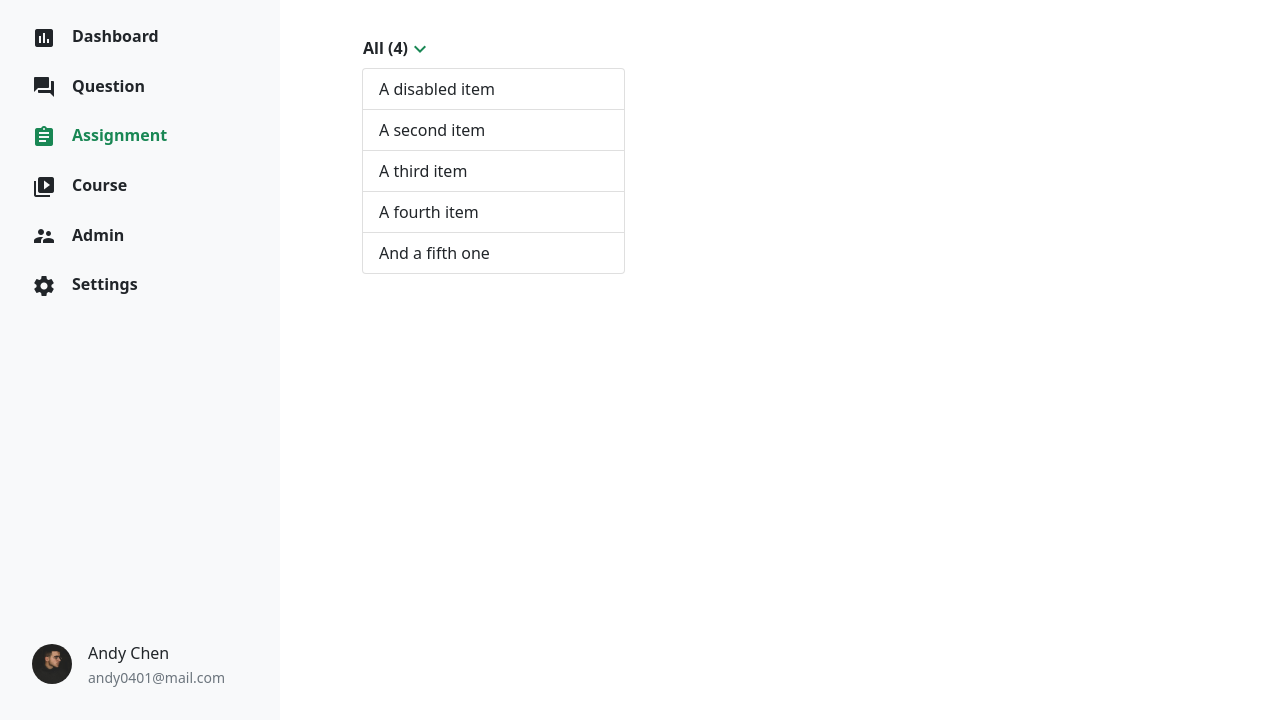
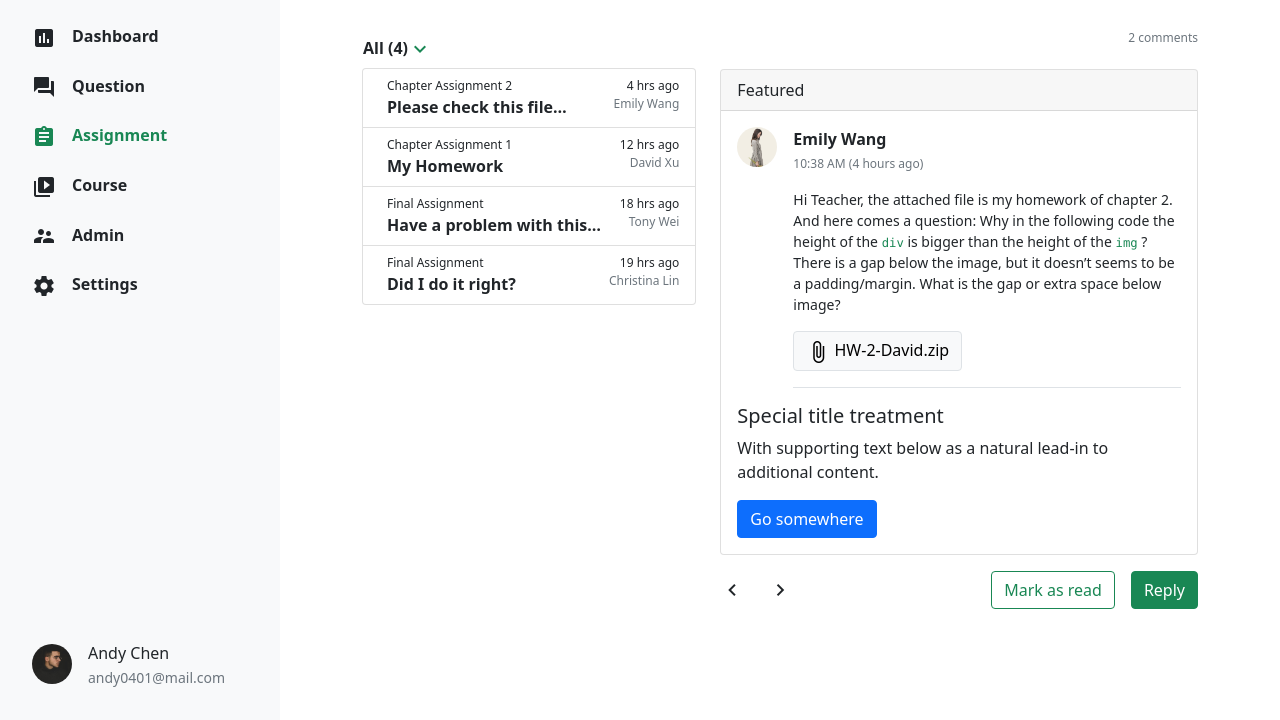
Before and after one commit to JillKate/2022HexWeek5, a plain HTML site: page index.html in a window 1280 px wide. Shown: the part 80-800 px from the top of the page. Drawn offline with nearby package versions, Linux system fonts and the light colour scheme.

Commit message:
Update 2022-09-13T20:34:03.488Z

```diff
--- a/assets/style/all.css
+++ b/assets/style/all.css
@@ -17,6 +17,9 @@ span {
 
 .fs-14 {
   font-size: 14px; }
+
+.fs-12 {
+  font-size: 12px; }
 
 .aside {
   padding: 32px 0 32px 32px;
@@ -40,4 +43,12 @@ span {
   padding-top: 32px;
   padding-bottom: 32px; }
 
+.main .student-photo {
+  background-image: url(../images/emilywang.jpeg);
+  width: 40px;
+  height: 40px;
+  background-repeat: no-repeat;
+  background-position: center center;
+  background-size: cover; }
+
 /*# sourceMappingURL=all.css.map */
--- a/index.html
+++ b/index.html
@@ -78,27 +78,121 @@
     </div>
   </nav>
 
-  <main>
+  <main class="main">
     <div class="row">
-      <div class="col-12 col-md-4">
+      <div class="col-12 col-md-5">
         <p class="m-0">
-          <a class="btn text-dark fw-bold ps-0" data-bs-toggle="collapse" href="#collapseExample" role="button"
-            aria-expanded="false" aria-controls="collapseExample">
+          <a class="btn text-dark fw-bold ps-0" data-bs-toggle="collapse" href="#collapseList" role="button"
+            aria-expanded="false" aria-controls="collapseList">
             All (4)<span class="material-icons text-success">expand_more</span>
           </a>
         </p>
-        <div class="collapse show" id="collapseExample">
+        <div class="collapse show" id="collapseList">
           <ul class="list-group">
-            <li class="list-group-item list-group-item-action">A disabled item</li>
-            <li class="list-group-item list-group-item-action">A second item</li>
-            <li class="list-group-item list-group-item-action">A third item</li>
-            <li class="list-group-item list-group-item-action">A fourth item</li>
-            <li class="list-group-item list-group-item-action">And a fifth one</li>
+            <li
+              class="list-group-item list-group-item-action d-flex justify-content-between align-items-start text-dark"
+              data-bs-toggle="collapse" href="#collapseList1" role="button" aria-expanded="false"
+              aria-controls="collapseList1">
+              <div class="ms-2 me-auto">
+                <div class="fs-12">Chapter Assignment 2</div>
+                <div class="fw-bold">Please check this file…</div>
+              </div>
+              <div class="text-end fs-12">
+                <div>4 hrs ago</div>
+                <div class="text-secondary">Emily Wang</div>
+              </div>
+            </li>
+
+            <li
+              class="list-group-item list-group-item-action d-flex justify-content-between align-items-start text-dark"
+              data-bs-toggle="collapse" href="#collapseList2" role="button" aria-expanded="false"
+              aria-controls="collapseList2">
+              <div class="ms-2 me-auto">
+                <div class="fs-12">Chapter Assignment 1</div>
+                <div class="fw-bold">My Homework</div>
+              </div>
+              <div class="text-end fs-12">
+                <div>12 hrs ago</div>
+                <div class="text-secondary">David Xu</div>
+              </div>
+            </li>
+
+            <li
+              class="list-group-item list-group-item-action d-flex justify-content-between align-items-start text-dark"
+              data-bs-toggle="collapse" href="#collapseList3" role="button" aria-expanded="false"
+              aria-controls="collapseList3">
+              <div class="ms-2 me-auto">
+                <div class="fs-12">Final Assignment</div>
+                <div class="fw-bold">Have a problem with this…</div>
+              </div>
+              <div class="text-end fs-12">
+                <div>18 hrs ago</div>
+                <div class="text-secondary">Tony Wei</div>
+              </div>
+            </li>
+
+            <li
+              class="list-group-item list-group-item-action d-flex justify-content-between align-items-start text-dark"
+              data-bs-toggle="collapse" href="#collapseList4" role="button" aria-expanded="false"
+              aria-controls="collapseList4">
+              <div class="ms-2 me-auto">
+                <div class="fs-12">Final Assignment</div>
+                <div class="fw-bold">Did I do it right?</div>
+              </div>
+              <div class="text-end fs-12">
+                <div>19 hrs ago</div>
+                <div class="text-secondary">Christina Lin</div>
+              </div>
+            </li>
           </ul>
         </div>
       </div>
-      <div class="col-12 col-md-8"></div>
-    </div>
+      <div class="col-12 col-md-7">
+        <p class="text-end text-secondary fs-12 m-0" style="height: 40px;">2 comments</p>
+
+        <div class="collapse show" id="collapseList1">
+          <div class="card">
+            <div class="card-header">
+              Featured
+            </div>
+            <div class="card-body">
+              <div class="d-flex mb-3">
+                <div class="flex-shrink-0">
+                  <div class="student-photo rounded-circle"></div>
+                </div>
+                <div class="flex-grow-1 ms-3 border-bottom">
+                  <p class="fw-bold mb-1">Emily Wang</p>
+                  <p class="text-secondary mb-3 fs-12">10:38 AM (4 hours ago)</p>
+                  <p class="fs-14">Hi Teacher, the attached file is my homework of chapter 2. And here comes a question:
+                    Why in the
+                    following code the height of the <code class="text-success">div</code> is bigger than the height of
+                    the <code class="text-success">img</code> ? There is a
+                    gap below the
+                    image, but it doesn’t seems to be a padding/margin. What is the gap or extra space below image?</p>
+                  <a type="button" class="btn btn-light border mb-3">
+                    <span class="material-icons">attach_file</span>
+                    HW-2-David.zip</a>
+                </div>
+              </div>
+
+              <h5 class="card-title">Special title treatment</h5>
+              <p class="card-text">With supporting text below as a natural lead-in to additional content.</p>
+              <a href="#" class="btn btn-primary">Go somewhere</a>
+            </div>
+          </div>
+        </div>
+
+        <div class="d-flex justify-content-between align-items-center mt-3">
+          <div class="d-flex">
+            <span class="material-icons fs-4 me-4">chevron_left</span>
+            <span class="material-icons fs-4">chevron_right</span>
+          </div>
+          <div class="d-flex">
+            <a type="button" class="btn btn-outline-success me-3">Mark as read</a>
+            <a type="button" class="btn btn-success">Reply</a>
+          </div>
+        </div>
+      </div>
   </main>
 </div>
 
```
Also changed, not shown: 1 other file.
